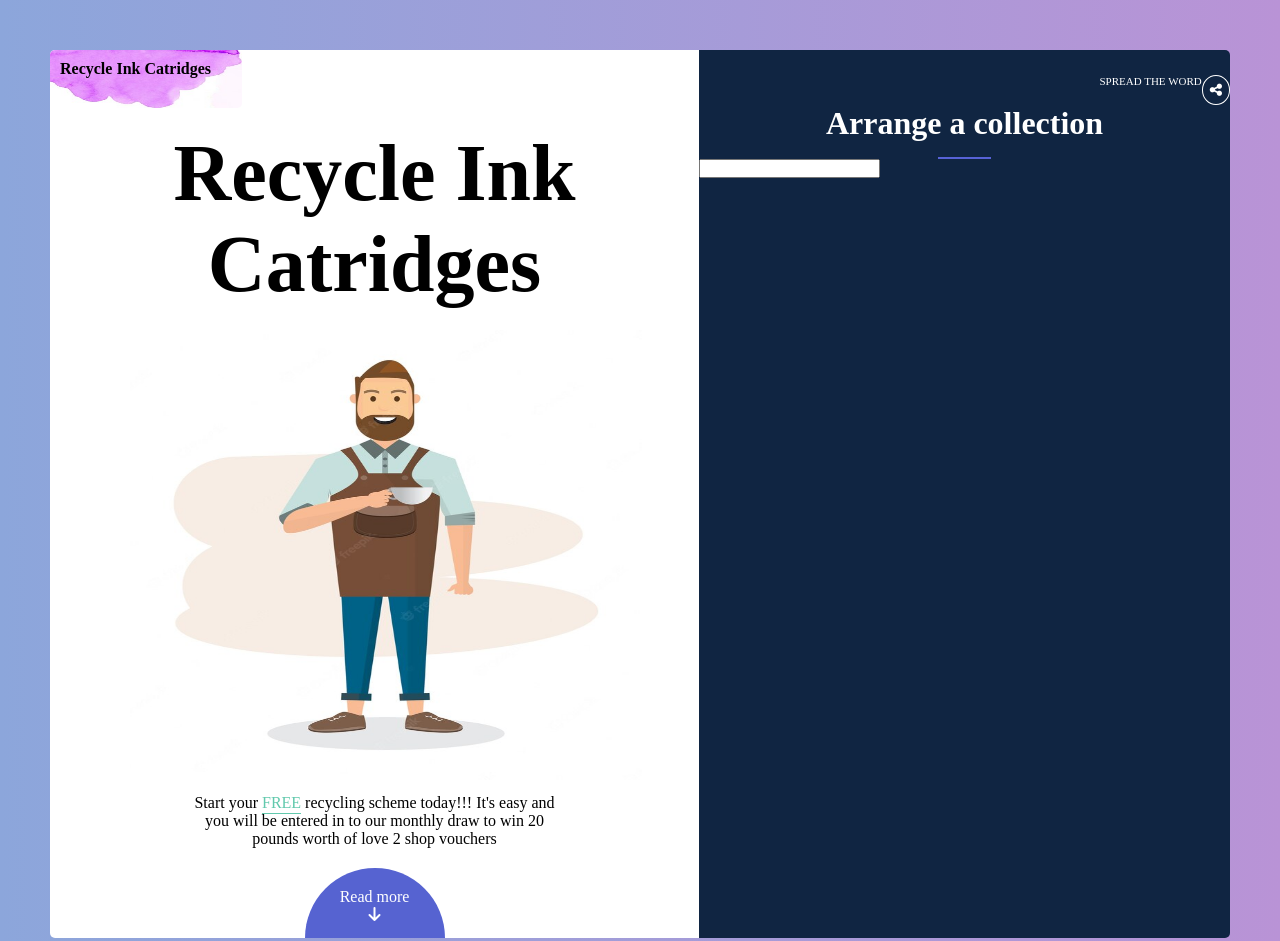
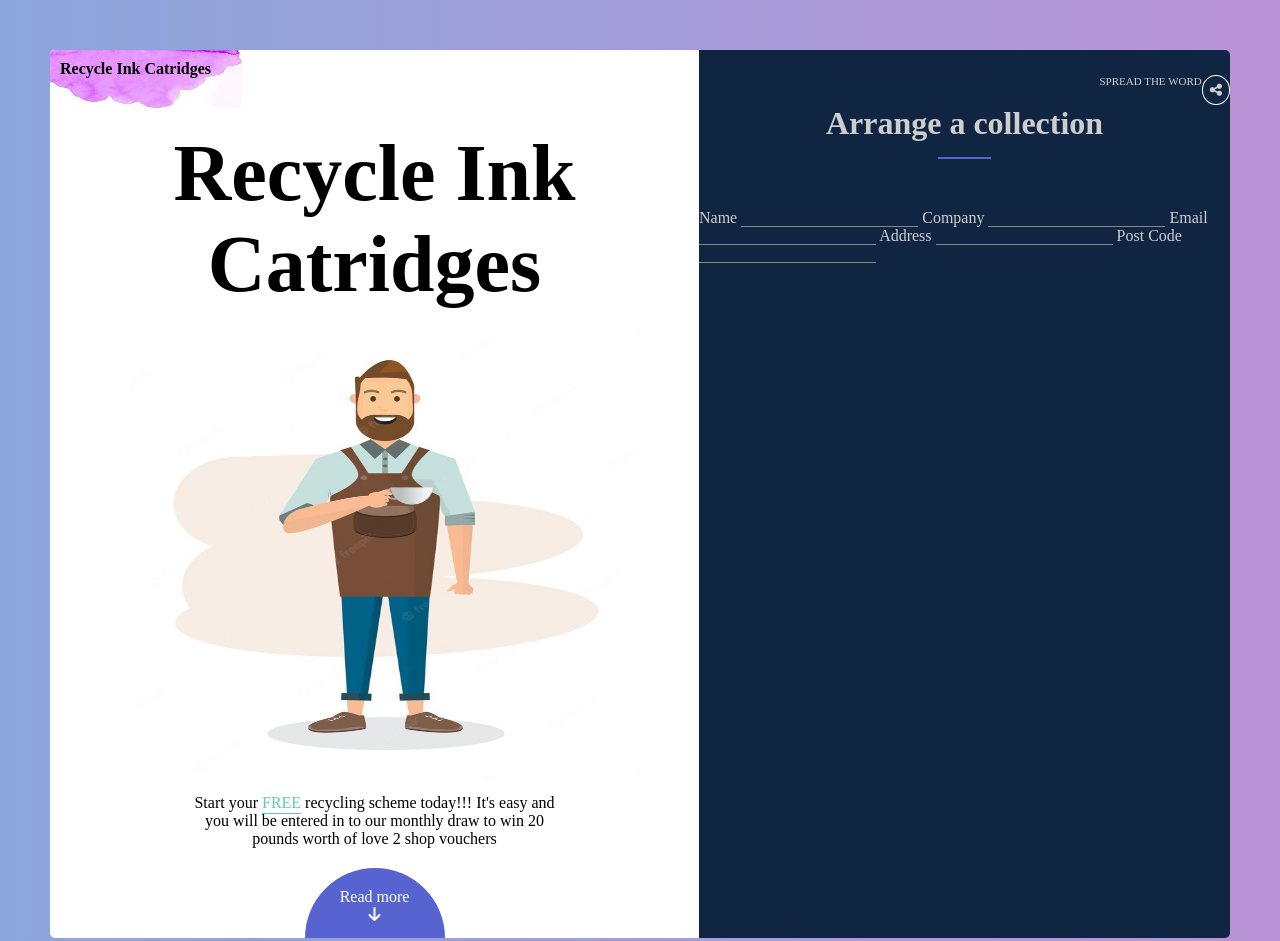
Before and after one commit to RaphaelIsaiah/Task-6, a plain HTML site: page index.html in a window 1280 px wide. Shown: the top 941 px of the page. Drawn offline with Linux system fonts and the light colour scheme.

Commit message:
first commit during the form creation

```diff
--- a/index.html
+++ b/index.html
@@ -42,8 +42,20 @@
         <h1 class="rsHead">Arrange a collection</h1>
         <hr>
         <form action="#">
-          <label for="name"></label>
-          <input type="text" id="name">
+          <label for="name">Name</label>
+          <input class="borbot" type="text" id="name">
+
+          <label for="company">Company</label>
+          <input class="borbot" type="text" id="name">
+
+          <label for="name">Email</label>
+          <input class="borbot" type="text" id="name">
+
+          <label for="address">Address</label>
+          <input class="borbot" type="text" id="name">
+
+          <label for="postcode">Post Code</label>
+          <input class="borbot" type="text" id="name">
         </form>
       </div>
     </div>
--- a/style.css
+++ b/style.css
@@ -62,7 +62,7 @@ span {
 }
 .rightSide{
   background-color: #102542;
-  color: #FFFFFF;
+  color: rgb(207, 206, 206);
   flex: 2;
   width: 45%;
   border-top-right-radius: 5px;
@@ -117,5 +117,14 @@ hr{
   height: 2px;
   border: none;
   width: 10%;
-  margin: auto;
+  margin: 0px auto 50px;
 }
+form{
+
+}
+.borbot{
+  background-color: #102542;
+  border-style: none;
+  border-bottom: 0.5px solid rgb(138, 135, 135);
+
+}
```
